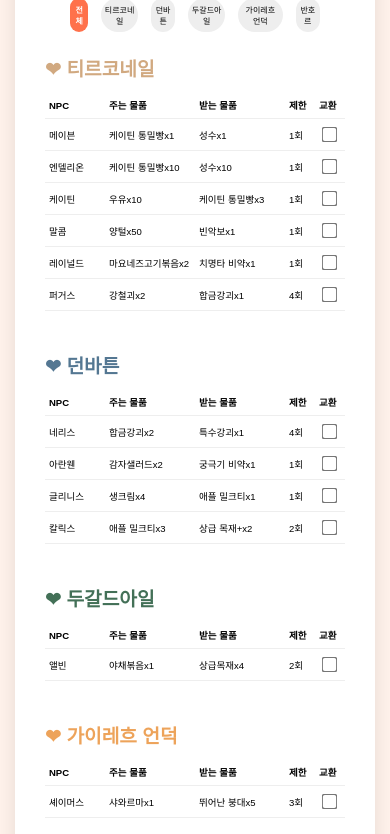
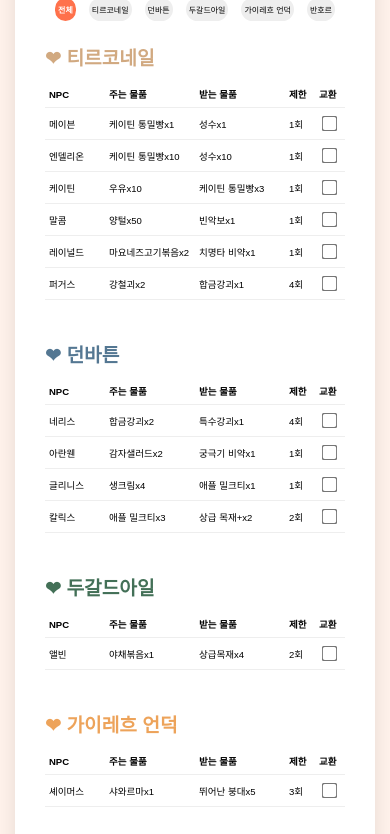
Before and after one commit to merrychri/mabi-checklist, a plain HTML site: page index.html in a window 390 px wide. Shown: the part 119-953 px from the top of the page. Drawn offline with Linux system fonts and the light colour scheme; a web font is replaced by a local one.

Commit message:
Update index.html

```diff
--- a/index.html
+++ b/index.html
@@ -160,6 +160,7 @@ th:nth-child(4), td:nth-child(4) { width: 15%; } /* 제한 */
   }
 
   .category-buttons {
+    scrollbar-width: none;              /* Firefox 스크롤 숨김 */
     display: flex;
     flex-wrap: nowrap;
     justify-content: center;
@@ -167,7 +168,12 @@ th:nth-child(4), td:nth-child(4) { width: 15%; } /* 제한 */
     padding: 2px 20px;
   }
 
+.category-buttons::-webkit-scrollbar {
+  display: none;                      /* Chrome, Safari 스크롤 숨김 */
+}
+
   .category-buttons button {
+    white-space: nowrap;               /* ✅ 텍스트 줄바꿈 방지 */
     font-size: 0.5em;
     padding: 6px 3px;
   }
```
